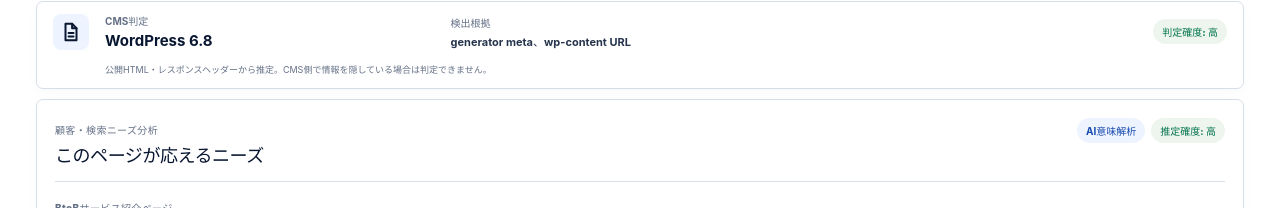
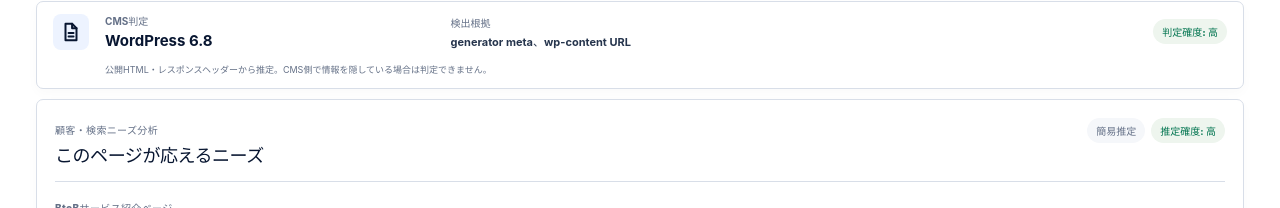
Before and after one commit to satoshi0308/laughing-guacamole, a React (Vite) app: page / in a window 1280 px wide. Shown: the part 381-589 px from the top of the page. Built offline with nearby package versions, Linux system fonts and the light colour scheme; no server answers.

Commit message:
Label free local content analysis

```diff
--- a/src/components/SearchInsights.jsx
+++ b/src/components/SearchInsights.jsx
@@ -13,7 +13,7 @@
 
 export function SearchInsights({ insights }) {
   if (!insights) return null;
-  const isAi = insights.method === "ai";
+  const isLocal = insights.method === "local";
   return (
     <section className="search-insights" aria-labelledby="search-insights-title">
       <header>
@@ -22,7 +22,7 @@
           <h2 id="search-insights-title">このページが応えるニーズ</h2>
         </div>
         <div className="insight-badges">
-          <strong className={`insight-method ${isAi ? "ai" : "heuristic"}`}>{isAi ? "AI意味解析" : "簡易推定"}</strong>
+          <strong className={`insight-method ${isLocal ? "local" : "heuristic"}`}>{isLocal ? "無料・本文構造解析" : "簡易推定"}</strong>
           <strong className={`insight-confidence ${insights.confidence || "low"}`}>
             推定確度: {confidenceLabels[insights.confidence] || "低"}
           </strong>
```
